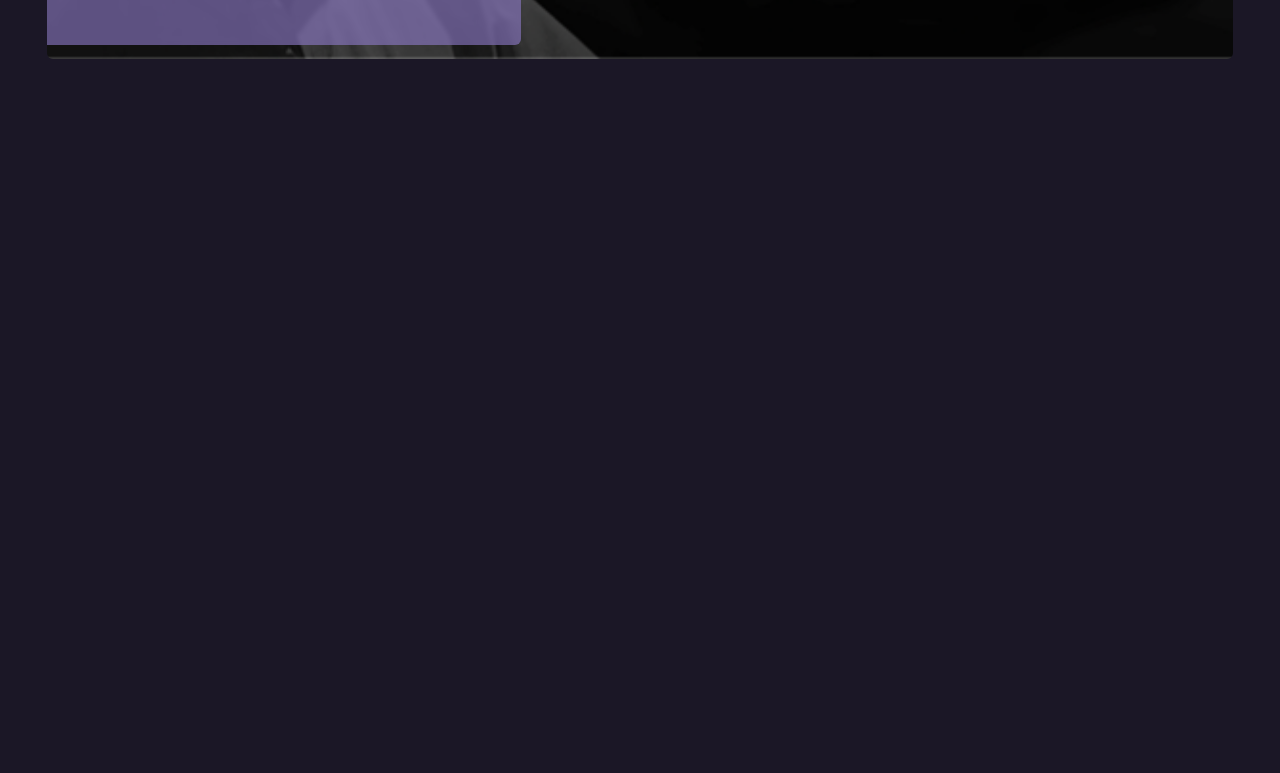
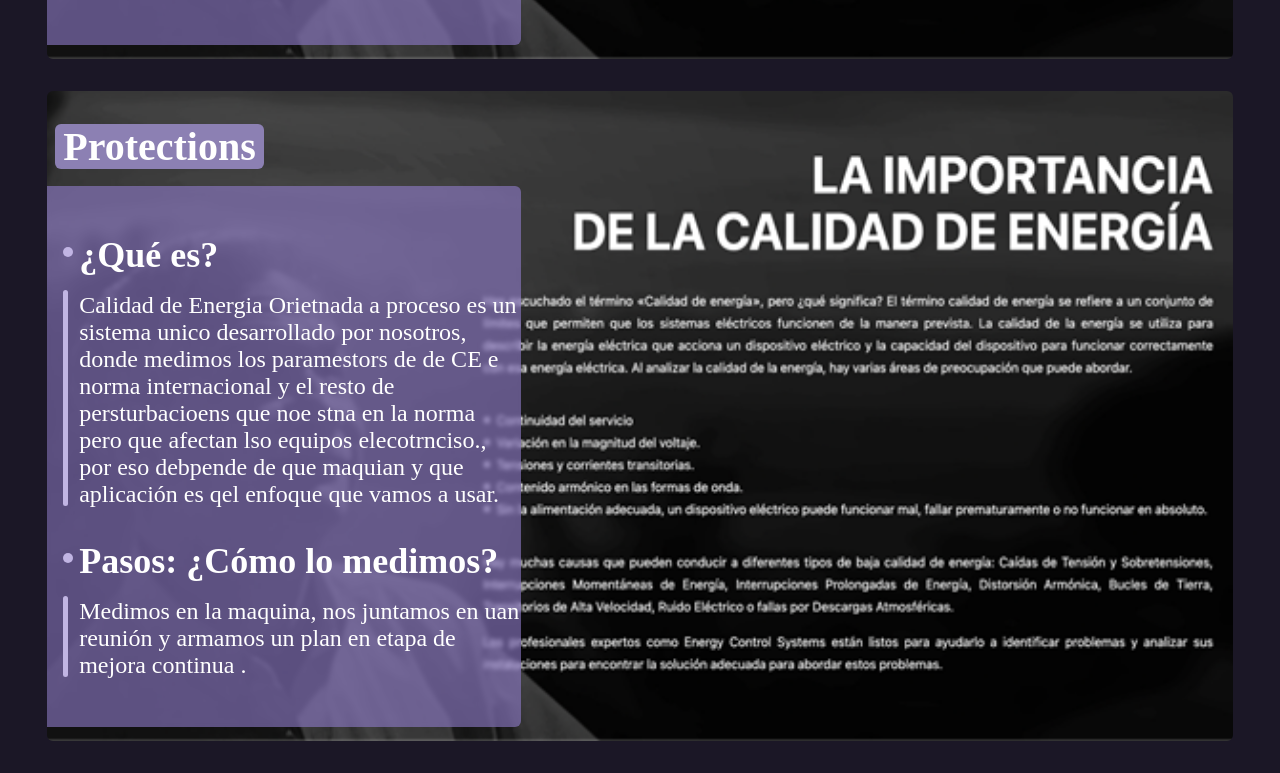
Before and after one commit to agliettoingenieria/Aglietto-Ingenieria, a website with bundled scripts: page index.html in a window 1280 px wide. Shown: the part 719-1492 px from the top of the page. Before the commit the page ends 810 px from the top, so only its background shows below. Built offline with nearby package versions, Linux system fonts and the light colour scheme.

Commit message:
Observer has been added

```diff
--- a/index.html
+++ b/index.html
@@ -1,5 +1,6 @@
 <!DOCTYPE html>
 <html lang="en">
+
 <head>
   <meta charset="UTF-8" />
   <meta http-equiv="X-UA-Compatible" content="IE=edge" />
@@ -15,7 +16,7 @@
       --fg-dark: #ffffff;
       --fg-light: #000000;
       --icon-dimension: 30px;
-        --logo-dimension: 80px;
+      --logo-dimension: 60px;
       --fs-title: 2.5rem;
       --fs-subtitle: 2rem;
       --fs-text: 1.5rem;
@@ -34,14 +35,18 @@
       margin: 0;
       box-sizing: border-box;
     }
+
+    html {
+      scroll-behavior: smooth;
+
+    }
+
     body {
       font-size: var(--fs-text);
       transition: background-color 0.1s;
       color: var(--fg-dark);
       overflow-x: hidden;
-        background: hsla(
-          var(--hue) var(--saturation) var(--lightness) / var(--alpha)
-        );
+      background: hsla(var(--hue) var(--saturation) var(--lightness) / var(--alpha));
     }
 
     body.light {
@@ -53,7 +58,6 @@
 
     main {
       position: relative;
-        scroll-behavior: smooth;
       padding-top: var(--pbl, 1rem);
       padding-inline: var(--pln, 1rem);
       scroll-snap-align: end;
@@ -132,10 +136,10 @@
     }
 
     .bg {
-        background: hsla(
-          var(--hue) var(--saturation) var(--lightness) / var(--alpha)
-        );
+      background: hsla(var(--hue) var(--saturation) var(--lightness) / var(--alpha));
     }
+
+
 
     .flex {
       display: flex;
@@ -143,17 +147,10 @@
     }
 
     .link.current {
-        background: hsla(
-          var(--hue) var(--saturation) var(--lightness) / var(--alpha)
-        );
+      background: hsla(var(--hue) var(--saturation) var(--lightness) / var(--alpha));
     }
 
     .abbr {
-        --lightness: 60%;
-        position: relative;
-        padding-inline: 0.5rem;
-        border-radius: 0.375rem;
-        transition: background 0.15s;
       cursor: help;
     }
 
@@ -169,11 +166,21 @@
       width: 60px;
       height: 60px;
     }
+
+    .article .title {
+      position: relative;
+      --lightness: 60%;
+      padding-inline: 0.5rem;
+      border-radius: 0.375rem;
+      transition: background 0.15s;
+
+    }
   </style>
 
   <link rel="stylesheet" href="/styles/nav.css" />
   <link rel="stylesheet" href="/styles/article.css" />
   <script type="module" src="/scripts/nav.js"></script>
+  <script type="module" src="/scripts/section.js"></script>
 </head>
 
 <body>
@@ -182,8 +189,8 @@
       <li class="logo nav__item item"></li>
       <li class="nav__item item">
         <ol id="sections__list" class="flex">
-            <li><a class="link" href="#ceop_section">CEOP</a></li>
-            <li><a class="link" href="#">b_b</a></li>
+          <li><a class="link" href="#ceop_section" data-section="ceop_section">CEOP</a></li>
+          <li><a class="link" href="#protections" data-section="protections">b_b</a></li>
           <li><a class="link" href="#">b_c</a></li>
           <li><a class="link" href="#c">b_a</a></li>
           <li><a class="link" href="#">b_c</a></li>
@@ -192,33 +199,15 @@
       <li class="nav__buttons">
         <button id="btn-theme" data-theme="dark">
           <div class="icon moon">
-              <svg
-                viewBox="0 0 24 24"
-                focusable="false"
-                role="presentation"
-                aria-hidden="true"
-                class="css-1im46kq"
-              >
-                <path
-                  fill="currentColor"
-                  d="M21.4,13.7C20.6,13.9,19.8,14,19,14c-5,0-9-4-9-9c0-0.8,0.1-1.6,0.3-2.4c0.1-0.3,0-0.7-0.3-1 c-0.3-0.3-0.6-0.4-1-0.3C4.3,2.7,1,7.1,1,12c0,6.1,4.9,11,11,11c4.9,0,9.3-3.3,10.6-8.1c0.1-0.3,0-0.7-0.3-1 C22.1,13.7,21.7,13.6,21.4,13.7z"
-                ></path>
+            <svg viewBox="0 0 24 24" focusable="false" role="presentation" aria-hidden="true" class="css-1im46kq">
+              <path fill="currentColor"
+                d="M21.4,13.7C20.6,13.9,19.8,14,19,14c-5,0-9-4-9-9c0-0.8,0.1-1.6,0.3-2.4c0.1-0.3,0-0.7-0.3-1 c-0.3-0.3-0.6-0.4-1-0.3C4.3,2.7,1,7.1,1,12c0,6.1,4.9,11,11,11c4.9,0,9.3-3.3,10.6-8.1c0.1-0.3,0-0.7-0.3-1 C22.1,13.7,21.7,13.6,21.4,13.7z">
+              </path>
             </svg>
           </div>
           <div class="icon sun">
-              <svg
-                viewBox="0 0 24 24"
-                focusable="false"
-                role="presentation"
-                class="css-ivr09j"
-              >
-                <g
-                  stroke-linejoin="full"
-                  stroke-linecap="full"
-                  stroke-width="2"
-                  fill="none"
-                  stroke="currentColor"
-                >
+            <svg viewBox="0 0 24 24" focusable="false" role="presentation" class="css-ivr09j">
+              <g stroke-linejoin="full" stroke-linecap="full" stroke-width="2" fill="none" stroke="currentColor">
                 <circle cx="12" cy="12" r="5"></circle>
                 <path d="M12 1v2"></path>
                 <path d="M12 21v2"></path>
@@ -233,16 +222,10 @@
           </div>
         </button>
         <button id="btn-menu">
-            <svg
-              viewBox="0 0 24 24"
-              focusable="false"
-              class="chakra-icon css-onkibi"
-              aria-hidden="true"
-            >
-              <path
-                fill="currentColor"
-                d="M 3 5 A 1.0001 1.0001 0 1 0 3 7 L 21 7 A 1.0001 1.0001 0 1 0 21 5 L 3 5 z M 3 11 A 1.0001 1.0001 0 1 0 3 13 L 21 13 A 1.0001 1.0001 0 1 0 21 11 L 3 11 z M 3 17 A 1.0001 1.0001 0 1 0 3 19 L 21 19 A 1.0001 1.0001 0 1 0 21 17 L 3 17 z"
-              ></path>
+          <svg viewBox="0 0 24 24" focusable="false" class="chakra-icon css-onkibi" aria-hidden="true">
+            <path fill="currentColor"
+              d="M 3 5 A 1.0001 1.0001 0 1 0 3 7 L 21 7 A 1.0001 1.0001 0 1 0 21 5 L 3 5 z M 3 11 A 1.0001 1.0001 0 1 0 3 13 L 21 13 A 1.0001 1.0001 0 1 0 21 11 L 3 11 z M 3 17 A 1.0001 1.0001 0 1 0 3 19 L 21 19 A 1.0001 1.0001 0 1 0 21 17 L 3 17 z">
+            </path>
           </svg>
         </button>
       </li>
@@ -250,13 +233,13 @@
   </nav>
 
   <main>
-      <article id="ceop_section" class="article">
+    <article id="ceop_section" class="article" data-idx="1">
       <span class="image">
         <img src="/assets/images/img-1.png" alt="Image" />
       </span>
       <header class="title">
         <h1>
-            <strong class="abbr bg">
+          <strong class="abbr bg title">
             <dfn>
               <abbr title="Calidad de Eenergía Orientada a Procesos.">
                 CEOP
@@ -294,6 +277,47 @@
         </section>
       </div>
     </article>
+    <article id="protections" class="article" data-idx="2">
+      <span class="image">
+        <img src="/assets/images/img-1.png" alt="Image" />
+      </span>
+      <header class="title">
+        <h1>
+          <strong class="bg title">
+            Protections
+          </strong>
+        </h1>
+      </header>
+      <div class="sections bg contrast">
+        <section class="article_section">
+          <div class="section_title">
+            <h2>¿Qué es?</h2>
+          </div>
+          <div class="section_text">
+            <p>
+              Calidad de Energia Orietnada a proceso es un sistema unico
+              desarrollado por nosotros, donde medimos los paramestors de de
+              CE e norma internacional y el resto de persturbacioens que noe
+              stna en la norma pero que afectan lso equipos elecotrnciso., por
+              eso debpende de que maquian y que aplicación es qel enfoque que
+              vamos a usar.
+            </p>
+          </div>
+        </section>
+        <section class="article_section">
+          <div class="section_title">
+            <h2>Pasos: ¿Cómo lo medimos?</h2>
+          </div>
+          <div class="section_text">
+            <p>
+              Medimos en la maquina, nos juntamos en uan reunión y armamos un
+              plan en etapa de mejora continua .
+            </p>
+          </div>
+        </section>
+      </div>
+    </article>
+
   </main>
 
   <span id="socials">
@@ -317,4 +341,5 @@
     })(typeof global !== 'undefined' ? global : this);
   </script>
 </body>
+
 </html>
--- a/scripts/nav.js
+++ b/scripts/nav.js
@@ -13,6 +13,11 @@ import { $ } from './utils.js';
         curr.classList.remove('current');
       }
       anchor.classList.add('current');
+      if (sectionsList.classList.contains('show')) {
+        sectionsList.classList.toggle('show');
+        sectionsList.classList.toggle('bg');
+        sectionsList.classList.toggle('contrast');
+      }
       curr = anchor;
     };
 
--- /dev/null
+++ b/scripts/section.js
@@ -0,0 +1,48 @@
+import { $$, Observer } from './utils.js';
+
+(() => {
+  window.addEventListener('DOMContentLoaded', () => {
+    const anchorsSections = $$('#sections__list > li > [data-section]');
+    const sections = $$('.article');
+    let currAnchorSelected;
+    const observer = Observer(
+      (elements) => {
+        for (const element of elements) {
+          if (element.isIntersecting) {
+            const currSection = element.target.getAttribute('id');
+            const currAnchor =
+              anchorsSections[element.target.getAttribute('data-idx') - 1];
+            console.log(currAnchor);
+            if (
+              !currAnchorSelected &&
+              currSection === currAnchor.getAttribute('data-section')
+            ) {
+              currAnchor.classList.add('current');
+              currAnchorSelected = currAnchor;
+            } else if (
+              currAnchorSelected &&
+              currAnchorSelected !== currAnchor
+            ) {
+              currAnchorSelected.classList.remove('current');
+              currAnchor.classList.add('current');
+              currAnchorSelected = currAnchor;
+            }
+          }
+        }
+      },
+
+      // for (const [idx, element] of elements.entries()) {
+      // }
+      {
+        root: null,
+        rootMargin: '30px',
+        threshold: 0.6,
+      }
+    );
+
+    // console.log({ sections:, anchorsSections });
+    for (const section of sections) {
+      observer.observe(section);
+    }
+  });
+})();
--- a/scripts/utils.js
+++ b/scripts/utils.js
@@ -7,4 +7,5 @@ export const areEquals = (source, compare) => source === compare;
  * @param {IntersectionObserverInit} observerOptions
  * @returns { IntersectionObserver } Observer
  */
-export const Observer = (cb, observerOptions) => new IntersectionObserver();
+export const Observer = (cb, observerOptions) =>
+  new IntersectionObserver(cb, observerOptions);
```
Lines whose indentation alone changed are shown as unchanged.
